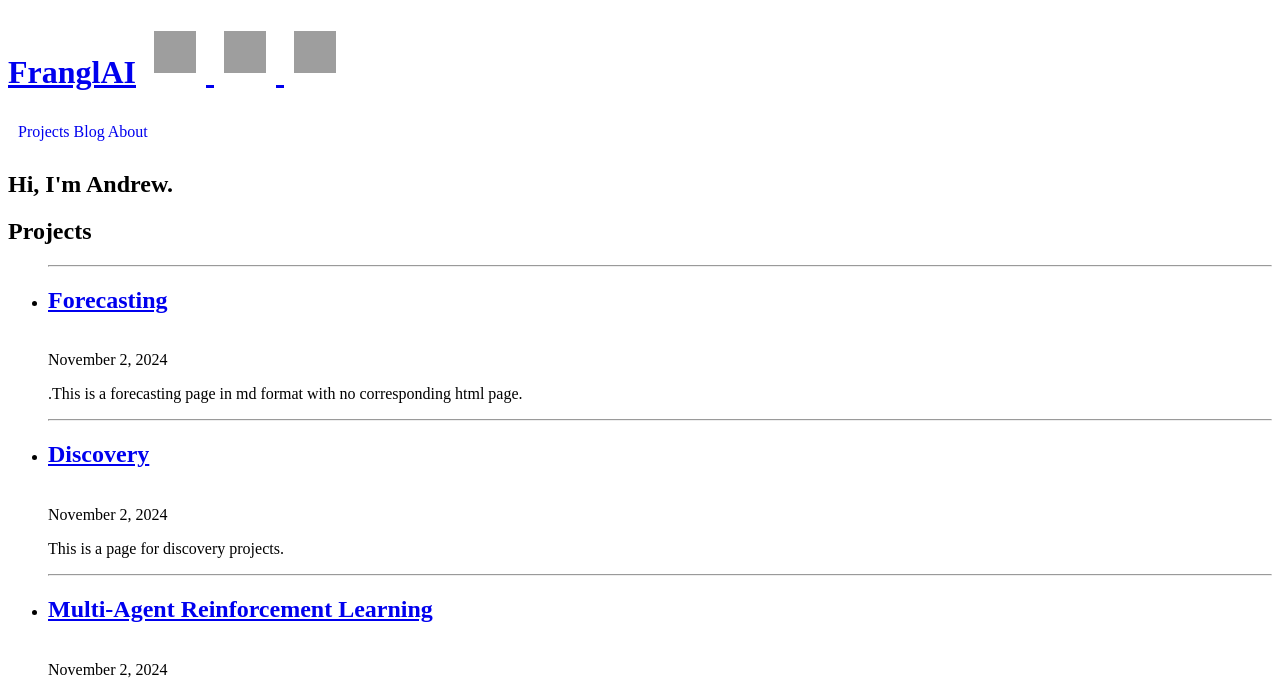
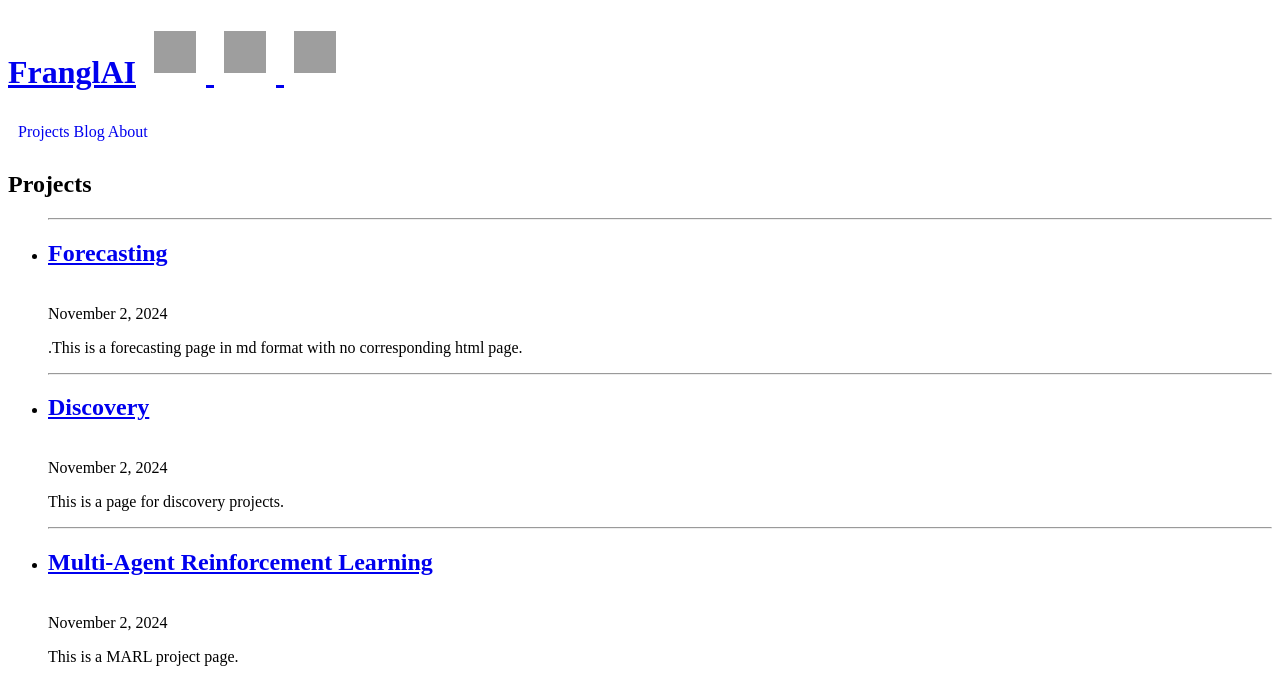
Before and after one commit to AndrewRWilliams/AndrewRWilliams.github.io, a Jekyll site: the page built from projects/index.html, in a window 1280 px wide. Shown: the part 108-790 px from the top of the page. Built offline with Jekyll 4.4.1, drawn with Linux system fonts in a browser that asks for light colours; grey boxes are pictures that could not be loaded.

Commit message:
move subtitle to index

```diff
--- a/_includes/header.html
+++ b/_includes/header.html
@@ -44,5 +44,4 @@
         <a href="{{ site.baseurl }}/blog">Blog</a>
         <a href="{{ site.baseurl }}/about">About</a>
     </nav>
-    <h2 class="header-subtitle">{{ site.subtitle }}</h2>
 </header>
```
Also changed, not shown: index.md (+2 -0 lines).
